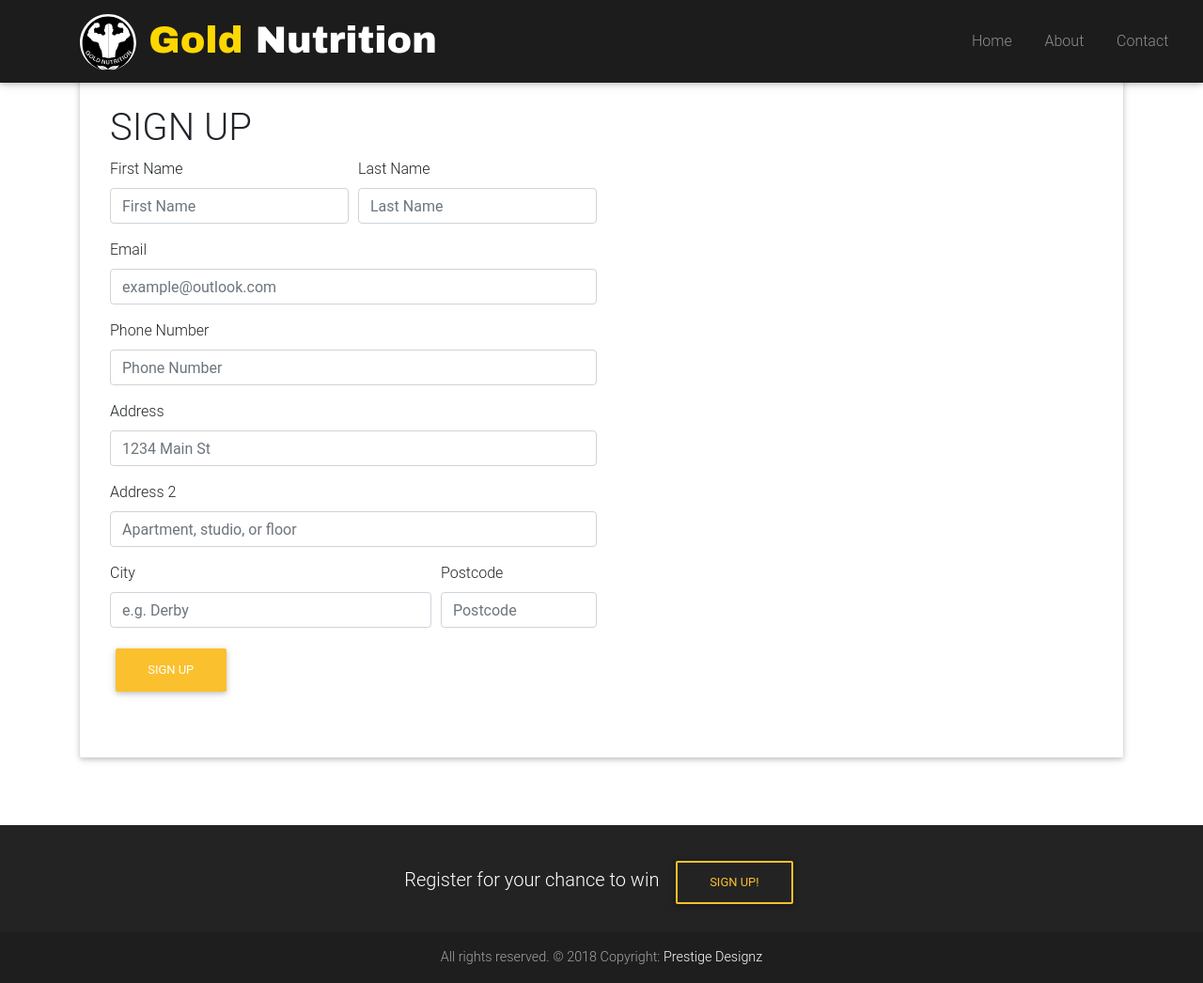
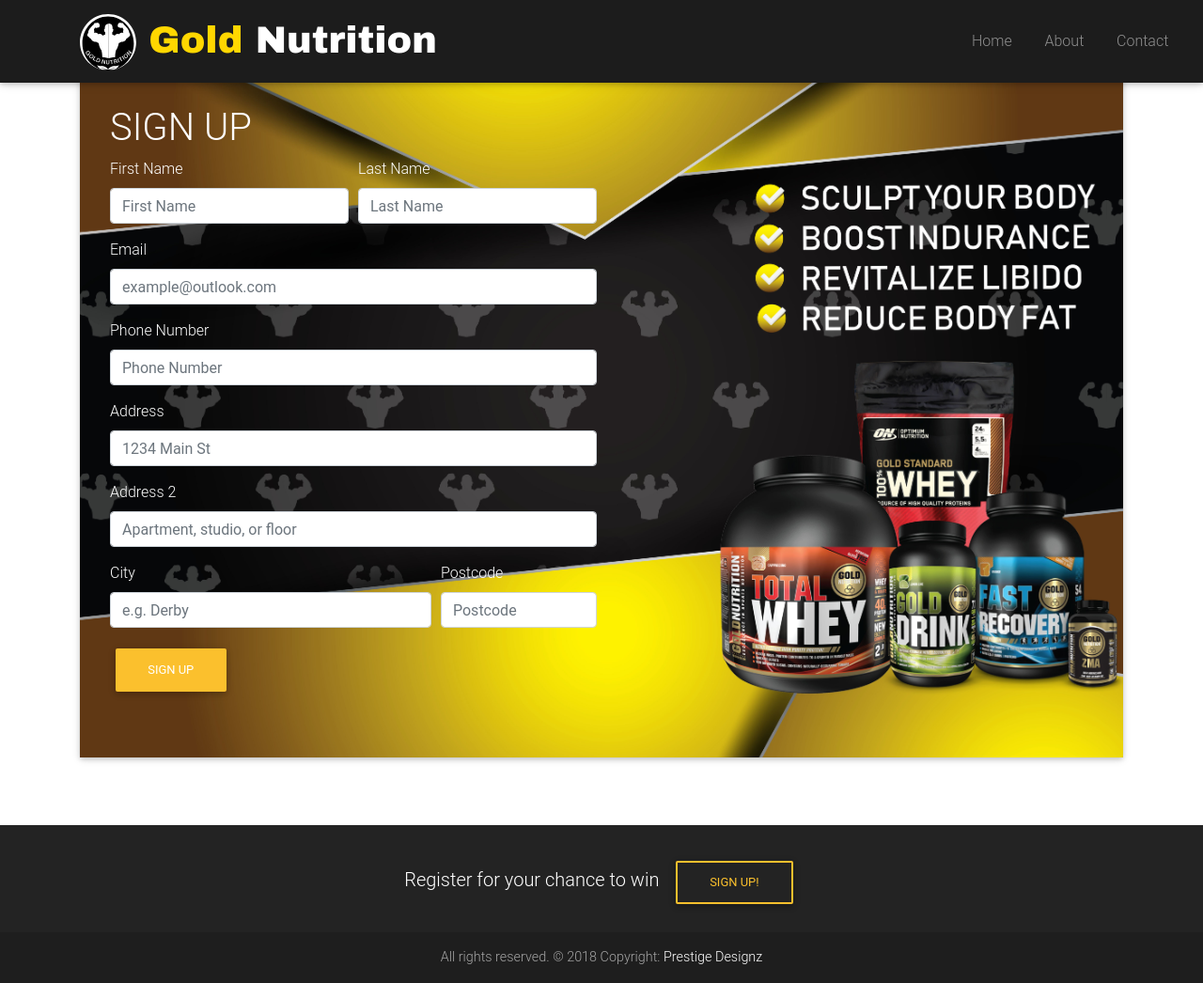
Before and after one commit to N0683858/Shared-repo, a PHP site: page /front-end/html/signup.html in a window 1280 px wide. Shown: the whole page at 94% size. Run offline with PHP 8.4, Linux system fonts and the light colour scheme; some libraries are stand-ins or nearby versions; some web fonts are replaced.

Commit message:
added the picture on signup

```diff
--- a/Jarvan's Website/front-end/css/stylesheet.css
+++ b/Jarvan's Website/front-end/css/stylesheet.css
@@ -1,6 +1,13 @@
 @import url("https://fonts.googleapis.com/css?family=Lato:300,400,700|Pacifico");
 @import url('https://fonts.googleapis.com/css?family=Crimson+Text');
 @import url('https://fonts.googleapis.com/css?family=Archivo+Black');
+
+html, body {
+  margin: 0;
+  padding: 0;
+  height: 100%;
+}
+
 
 html{
   width: 100%;
@@ -76,15 +83,32 @@
 	color: #FFD700;
 }*/
 
+#wrapper {
+  min-height: 75%;
+  position: relative;
+}
+
 .container .content .jumbotron.jumbotron-custom{
 	/*background: rgba(204, 204, 204, 0.4);*/
 	padding-top: 7em;
+  background: transparent;
+  color: white;
 }
 
 .card .py-5 .h1{
 	font-family: 'Archivo Black', sans-serif;
 	font-size: 3.5em;
 	color: black;
+}
+
+#background_img{
+  background: url(../../images/GOLD.jpg);
+  background-size: cover;
+  background-position: center;
+}
+
+#aboutUs{
+  font-size: 1.1em;
 }
 
 
--- a/Jarvan's Website/front-end/html/signup.html
+++ b/Jarvan's Website/front-end/html/signup.html
@@ -18,7 +18,6 @@
 </head>
 <body>
   <!--************************ Image and text ***********************-->
-  <div id="blur">
 	<nav class="navbar navbar-expand-lg navbar-dark bg-dark-custom fixed-top">
 	<div class="container">
 	  <a class="navbar-brand" href="../../index.html">
@@ -41,7 +40,7 @@
 	</nav>
 
 	<div class="container">
-		<div class="content">
+		<div class="content" id="background_img">
 			<div class="jumbotron jumbotron-custom">
 				<h1>SIGN UP</h1>
 				<form>
```
Also changed, not shown: Jarvan's Website/front-end/html/about.html (+11 -3 lines), Jarvan's Website/images/GOLD N MONTAGE.svg (added), Jarvan's Website/images/GOLD.jpg (added), Jarvan's Website/images/photo1.png (renamed from Jarvan's Website/images/goldnutrition_total-whey-2000g_1.png), 1 other file.
